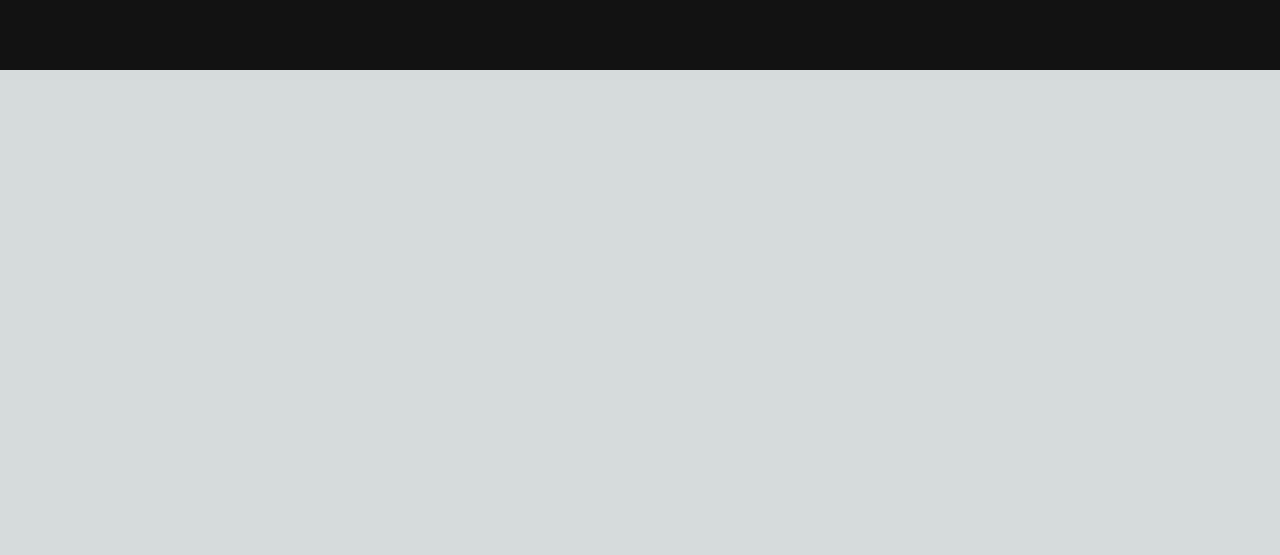
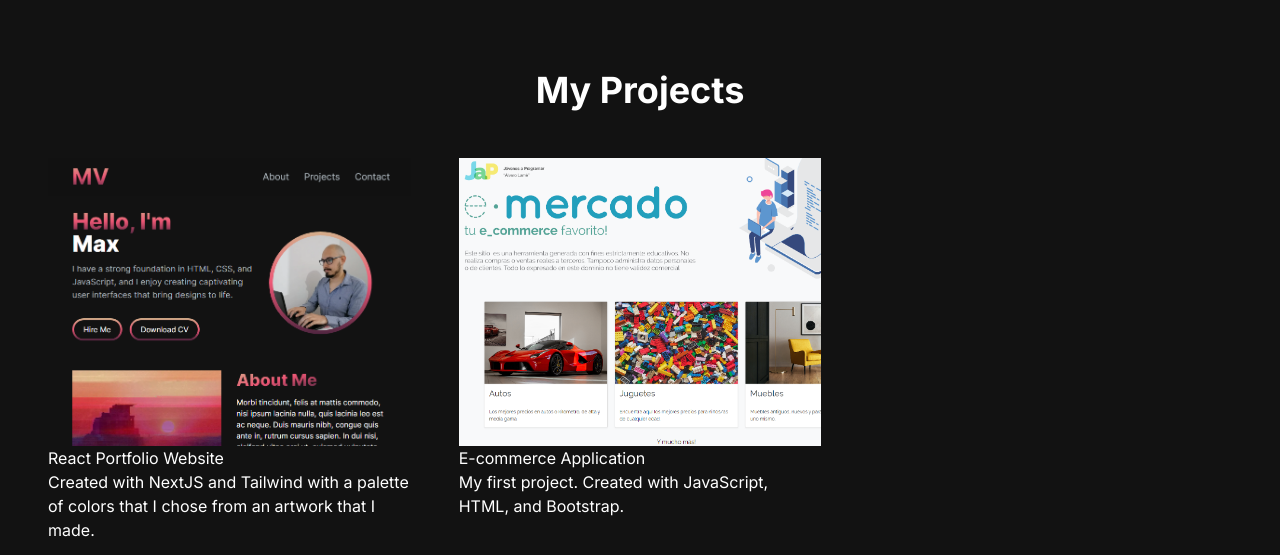
Before and after one commit to maxiv03/portfolio-website, a Next.js app: page / in a window 1280 px wide. Shown: the part 999-1554 px from the top of the page. Before the commit the page ends 1069 px from the top, so only its background shows below. Built offline with nearby package versions, Linux system fonts and the light colour scheme.

Commit message:
created 'first, second and third' color constants in tailwind configuration for better readability of the code. created ProjectSection component.

```diff
--- a/app/components/AboutSection.jsx
+++ b/app/components/AboutSection.jsx
@@ -57,7 +57,7 @@ const AboutSection = () => {
         <Image className="relative" src="/images/about-image.png" width={550} height={550} />
         <div className="mt-4 md:mt-0 text-left flex flex-col h-full">
           <h2 className="text-4xl font-extrabold mb-4">
-              <span className="text-transparent bg-clip-text bg-gradient-to-br from-[#d5af8b] via-[#ed5675] to-[#502540]">
+              <span className="text-transparent bg-clip-text bg-gradient-to-br from-FIRST_COLOR via-SECOND_COLOR to-THIRD_COLOR">
                 About Me
               </span>
           </h2>
--- a/app/components/HeroSection.jsx
+++ b/app/components/HeroSection.jsx
@@ -9,7 +9,7 @@ const HeroSection = () => {
       <div className="grid grid-cols-1 sm:grid-cols-12">
         <div className="col-span-7 place-self-center text-center sm:text-left">
           <h1 className="text-white mb-4 text-4xl sm:text-5xl lg:text-6xl font-extrabold">
-            <span className="text-transparent bg-clip-text bg-gradient-to-b from-[#d5af8b] via-[#ed5675] to-[#502540]">
+            <span className="text-transparent bg-clip-text bg-gradient-to-b from-FIRST_COLOR via-SECOND_COLOR to-THIRD_COLOR">
               Hello, I'm{" "}
             </span>
             <br></br>
@@ -31,12 +31,12 @@ const HeroSection = () => {
             I have a strong foundation in HTML, CSS, and JavaScript, and I enjoy creating captivating user interfaces that bring designs to life.
           </p>
           <div>
-            <button className="px-1 py-1 w-full sm:w-fit rounded-full mr-4 bg-gradient-to-b from-[#d5af8b] via-[#ed5675] to-[#502540] hover:drop-shadow-[0_2px_20px_rgba(88,33,65,0.80)] text-white">
+            <button className="px-1 py-1 w-full sm:w-fit rounded-full mr-4 bg-gradient-to-b from-FIRST_COLOR via-SECOND_COLOR to-THIRD_COLOR hover:drop-shadow-[0_1px_20px_rgba(176,108,169,0.80)] text-white">
               <span className="block bg-[#121212] rounded-full px-5 py-2">
                 Hire Me
               </span>
             </button>
-            <button className="px-1 py-1 w-full sm:w-fit rounded-full bg-gradient-to-b from-[#d5af8b] via-[#ed5675] to-[#502540] hover:drop-shadow-[0_2px_20px_rgba(88,33,65,0.80)] text-white mt-3">
+            <button className="px-1 py-1 w-full sm:w-fit rounded-full bg-gradient-to-b from-FIRST_COLOR via-SECOND_COLOR to-THIRD_COLOR hover:drop-shadow-[0_1px_20px_rgba(176,108,169,0.80)] text-white mt-3">
               <span className="block bg-[#121212] rounded-full px-5 py-2">
                 Download CV
               </span>
@@ -44,7 +44,7 @@ const HeroSection = () => {
           </div>
         </div>
         <div className="col-span-5 place-self-center mt-8 lg:mt-0">
-          <div className="rounded-full position-relative w-[250px] h-[250px] sm:w-[220px] sm:h-[220px] lg:w-[400px] lg:h-[400px] bg-gradient-to-b from-[#d5af8b] via-[#ed5675] to-[#502540] px-2 py-2">
+          <div className="rounded-full position-relative w-[250px] h-[250px] sm:w-[220px] sm:h-[220px] lg:w-[400px] lg:h-[400px] bg-gradient-to-b from-FIRST_COLOR via-SECOND_COLOR to-THIRD_COLOR px-2 py-2">
             <Image
               src="/images/hero-image.png"
               alt="hero image"
--- a/app/components/NavLink.jsx
+++ b/app/components/NavLink.jsx
@@ -4,7 +4,7 @@ const NavLink = ({href, title}) => {
   return (
     <Link
       href={href}
-      className="block py-2 pl-3 pr-4 text-[#ADB7BE] sm:text-xl md:p-0 hover:text-transparent hover:bg-clip-text hover:bg-gradient-to-br from-[#d5af8b] via-[#ed5675] to-[#502540] hover:border-b hover:border-[#d5af8b]"
+      className="block py-2 pl-3 pr-4 text-[#ADB7BE] sm:text-xl md:p-0 hover:text-transparent hover:bg-clip-text hover:bg-gradient-to-br from-FIRST_COLOR via-SECOND_COLOR to-THIRD_COLOR hover:border-b hover:border-FIRST_COLOR"
     >
       {title}
     </Link>
--- a/app/components/Navbar.jsx
+++ b/app/components/Navbar.jsx
@@ -26,7 +26,7 @@ const Navbar = () => {
     <nav className=" fixed top-0 left-0 right-0 z-10 bg-[#121212] bg-opacity-95">
       <div className="flex flex-wrap items-center justify-between mx-auto px-8 md:px-16 py-2">
         <Link href={"/"} className="text-5xl font-bold m-2">
-          <span className="text-transparent bg-clip-text bg-gradient-to-b from-[#d5af8b] via-[#ed5675] to-[#502540]">
+          <span className="text-transparent bg-clip-text bg-gradient-to-b from-FIRST_COLOR via-SECOND_COLOR to-THIRD_COLOR">
             MV
           </span>
         </Link>
--- /dev/null
+++ b/app/components/ProjectCard.jsx
@@ -0,0 +1,18 @@
+import React from 'react'
+
+const ProjectCard = ({imgUrl, title, description}) => {
+  return (
+    <div>
+      <div
+        className="h-52 md:h-72"
+        style={{ background: `url(${imgUrl})`, backgroundSize: "cover"}}
+      ></div>
+      <div className="text-white">
+        <h5>{title}</h5>
+        <p>{description}</p>
+      </div>
+    </div>
+  )
+}
+
+export default ProjectCard
--- /dev/null
+++ b/app/components/ProjectsSection.jsx
@@ -0,0 +1,41 @@
+import React from 'react'
+import ProjectCard from './ProjectCard'
+
+const projectsData = [
+  {
+    id: 1,
+    title: "React Portfolio Website",
+    description: "Created with NextJS and Tailwind with a palette of colors that I chose from an artwork that I made.",
+    image: "/images/projects/1.png",
+    tag: ["All", "Web"],
+  },
+  {
+    id: 2,
+    title: "E-commerce Application",
+    description: "My first project. Created with JavaScript, HTML, and Bootstrap.",
+    image: "/images/projects/2.png",
+    tag: ["All", "Web"],
+  }
+]
+
+const ProjectsSection = () => {
+  return (
+    <>
+      <h2 className="text-center text-4xl font-bold text-white mt-4 mb-8 md:mb-12">
+        My Projects
+      </h2>
+      <div className="grid md:grid-cols-3 gap-8 md:gap-12">
+        {projectsData.map((project) => (
+          <ProjectCard
+            key={project.id}
+            title={project.title}
+            description={project.description}
+            imgUrl={project.image}
+          />
+        ))}
+      </div>
+    </>
+  )
+}
+
+export default ProjectsSection
--- a/app/components/TabButton.jsx
+++ b/app/components/TabButton.jsx
@@ -1,11 +1,11 @@
 import React from 'react'
 
 const TabButton = ({ active, selectTab, children}) => {
-  const buttonClasses = active ? "text-transparent bg-clip-text bg-gradient-to-b from-[#d5af8b] via-[#ed5675] to-[#502540] border-b border-[#502540]" : "text-[#ADB7BE]"
+  const buttonClasses = active ? "text-transparent bg-clip-text bg-gradient-to-b from-FIRST_COLOR via-SECOND_COLOR to-THIRD_COLOR border-b border-THIRD_COLOR" : "text-[#ADB7BE]"
 
   return (
     <button onClick={selectTab}>
-      <p className={`mr-3 font-semibold hover:text-transparent hover:bg-clip-text hover:bg-gradient-to-b from-[#d5af8b] via-[#ed5675] to-[#502540] ${buttonClasses}`}>
+      <p className={`mr-3 font-semibold hover:text-transparent hover:bg-clip-text hover:bg-gradient-to-b from-FIRST_COLOR via-SECOND_COLOR to-THIRD_COLOR ${buttonClasses}`}>
         {children}
       </p>
     </button>
--- a/app/page.js
+++ b/app/page.js
@@ -2,13 +2,15 @@ import Image from 'next/image';
 import HeroSection from './components/HeroSection';
 import Navbar from './components/Navbar';
 import AboutSection from './components/AboutSection';
+import ProjectsSection from './components/ProjectsSection';
 export default function Home() {
   return (
     <main className="flex min-h-screen flex-col bg-[#121212]">
       <Navbar />
-      <div class="container mt-24 mx-auto px-12 py-4">
+      <div className="container mt-24 mx-auto px-12 py-4">
         <HeroSection />
         <AboutSection />
+        <ProjectsSection />
       </div>
     </main>
   )
--- a/tailwind.config.js
+++ b/tailwind.config.js
@@ -9,8 +9,12 @@ module.exports = {
     extend: {
       backgroundImage: {
         'gradient-radial': 'radial-gradient(var(--tw-gradient-stops))',
-        'gradient-conic':
-          'conic-gradient(from 180deg at 50% 50%, var(--tw-gradient-stops))',
+        'gradient-conic': 'conic-gradient(from 180deg at 50% 50%, var(--tw-gradient-stops))',
+      },
+      colors: {
+        "FIRST_COLOR": "#d5af8b",
+        "SECOND_COLOR": "#ed5675",
+        "THIRD_COLOR": "#502540",
       },
     },
   },
```
Also changed, not shown: public/images/projects/1.png (added), public/images/projects/2.png (added).
